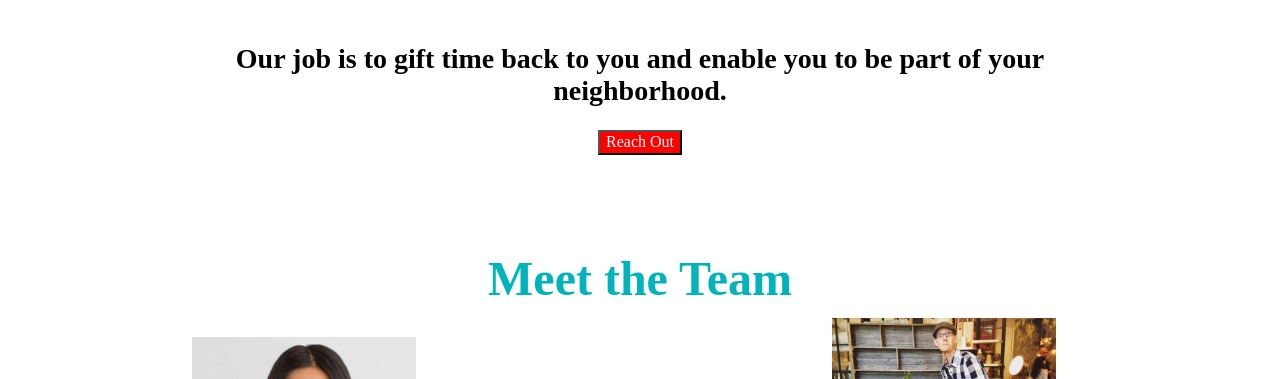
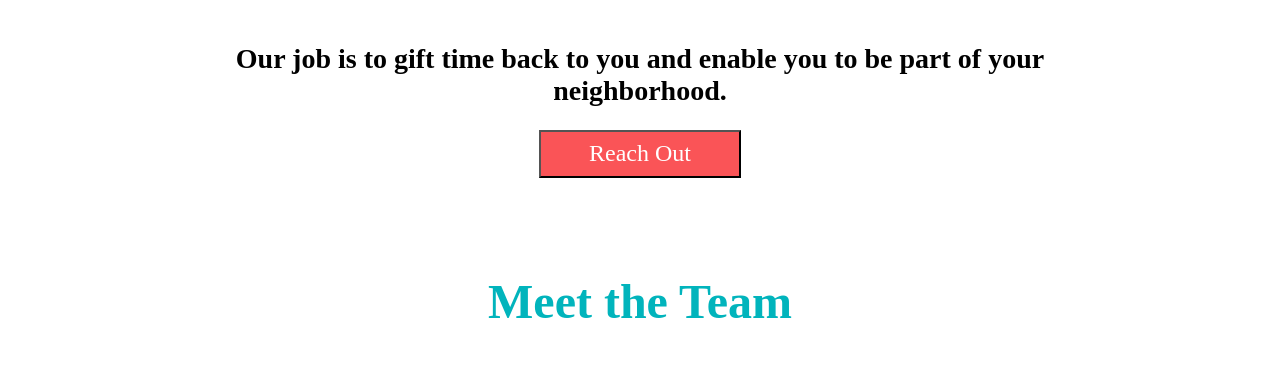
Before and after one commit to nourimeals/website, a React app: page / in a window 1280 px wide. Shown: the part 3180-3559 px from the top of the page. Built offline with nearby package versions, Linux system fonts and the light colour scheme.

Commit message:
about styling

```diff
--- a/src/components/about/about.scss
+++ b/src/components/about/about.scss
@@ -1,4 +1,5 @@
 $teal-empahasis-color: #01B4BC;
+$red-cta-color: #FA5457;
 
 .about-container{
   margin: 8rem;
@@ -22,8 +23,13 @@ $teal-empahasis-color: #01B4BC;
     font-size:1.75rem;
   }
   .reach-out-btn{
-    background-color: red;
+    background-color: $red-cta-color;
     color: white;
+    font-size: 1.5rem;
+    padding-top: .5rem;
+    padding-bottom: .5rem;
+    padding-left: 3rem;
+    padding-right: 3rem;
 
   }
 }
@@ -35,13 +41,10 @@ $teal-empahasis-color: #01B4BC;
     color: $teal-empahasis-color;
     text-align: center;
     font-size: 3rem;
-    padding-bottom: 1rem;
   }
   position: relative;
   img{
-
     width: 14rem;
-    height: 223px;
   }
   p{
     width:16rem;
@@ -50,7 +53,7 @@ $teal-empahasis-color: #01B4BC;
 .team-col-container{
 
   position: absolute;
-  top: 50%;
+
   left: 50%;
   margin-right: -50%;
   transform: translate(-50%) ;
```
